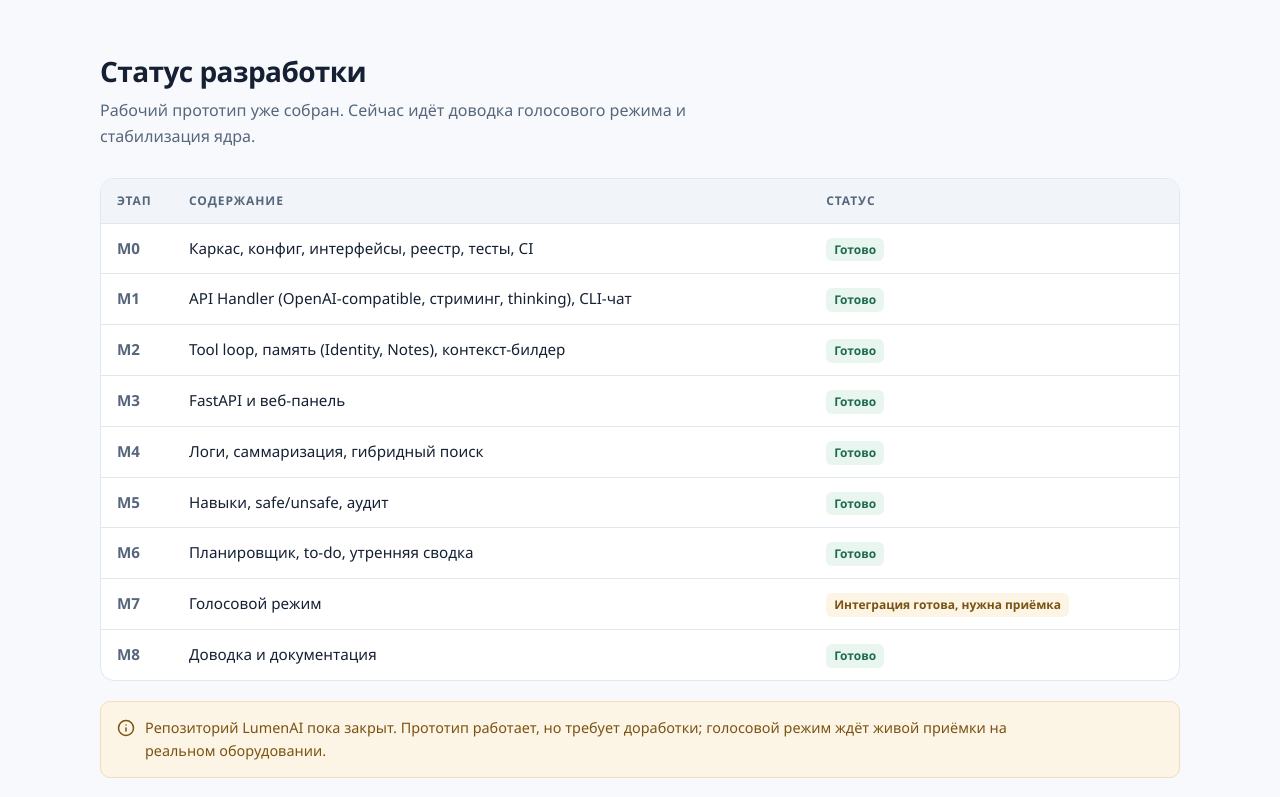
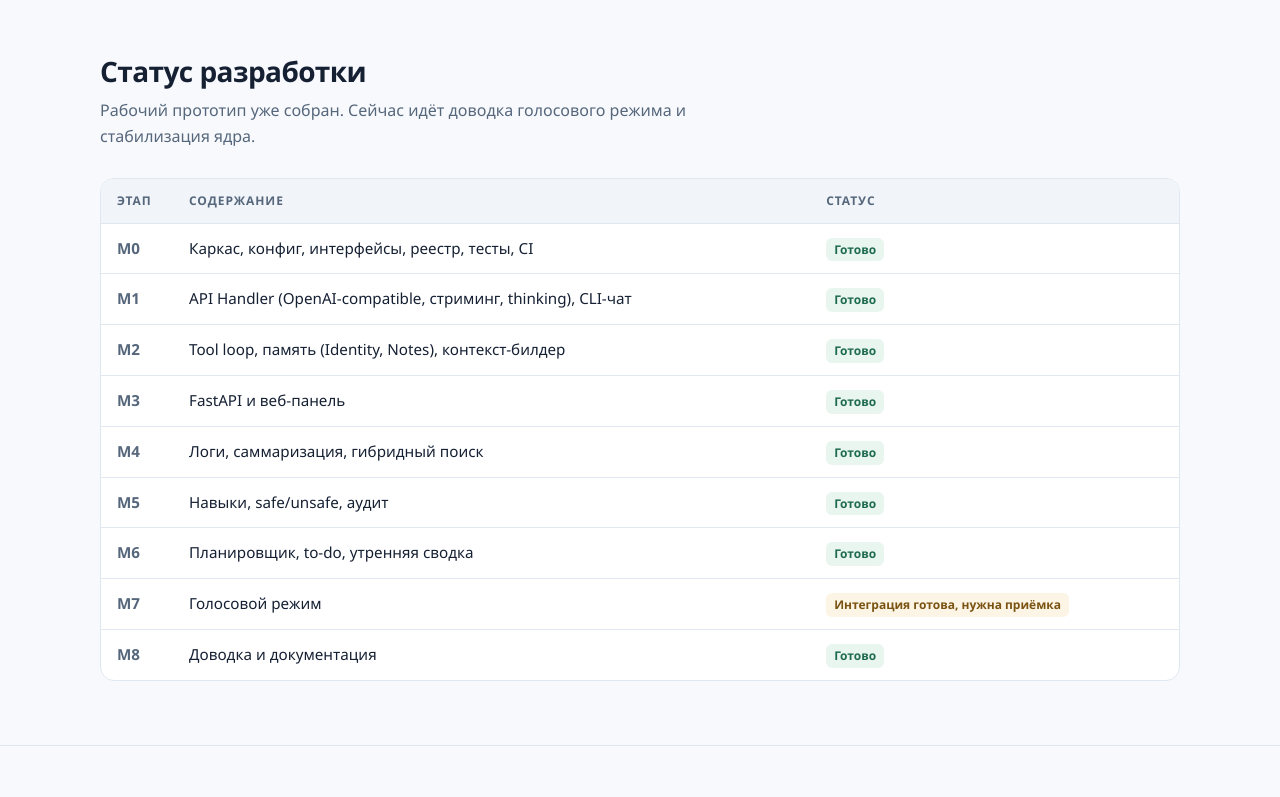
Before and after one commit to iRadioMan/iradioman.github.io, a plain HTML site: page lumenai/index.html in a window 1280 px wide. Shown: the part 2000-2797 px from the top of the page. Drawn offline with Linux system fonts and the light colour scheme.

Commit message:
Fix LumenAI page

```diff
--- a/lumenai/index.html
+++ b/lumenai/index.html
@@ -62,7 +62,7 @@
               <li><svg viewBox="0 0 24 24" width="14" height="14" fill="none" stroke="currentColor" stroke-width="2.5" stroke-linecap="round" stroke-linejoin="round" aria-hidden="true"><path d="m5 12 4 4L19 6"/></svg>Python 3.11+</li>
             </ul>
           </div>
-          <figure class="shot shot--logo">
+          <figure class="shot">
             <img src="../assets/img/lumen-arch.png" width="512" height="512" alt="Архитектура LumenAI" fetchpriority="high" decoding="async">
             <figcaption>Архитектура LumenAI. Модель, память, навыки и планировщик работают на вашей машине.</figcaption>
           </figure>
@@ -276,10 +276,6 @@
             </tbody>
           </table>
         </div>
-        <p class="note">
-          <svg viewBox="0 0 24 24" width="18" height="18" fill="none" stroke="currentColor" stroke-width="2" stroke-linecap="round" stroke-linejoin="round" aria-hidden="true"><circle cx="12" cy="12" r="10"/><path d="M12 16v-4"/><path d="M12 8h.01"/></svg>
-          <span>Репозиторий LumenAI пока закрыт. Прототип работает, но требует доработки; голосовой режим ждёт живой приёмки на реальном оборудовании.</span>
-        </p>
       </div>
     </section>
 
```
